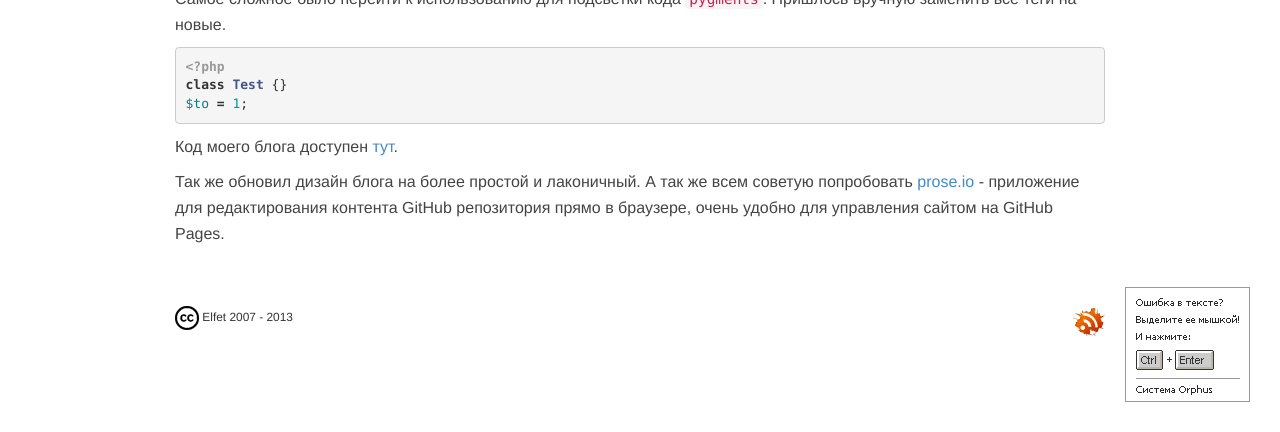
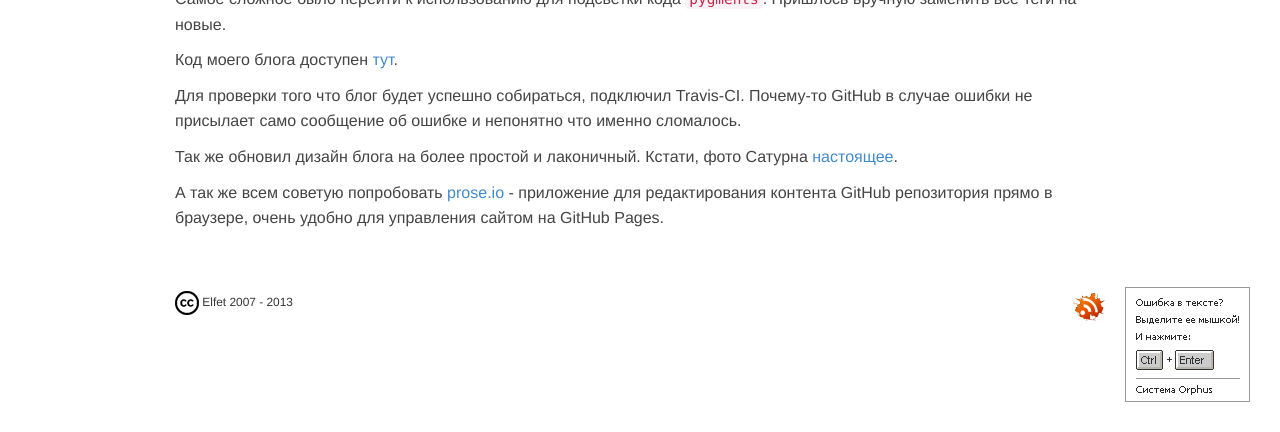
Before and after one commit to toFlash/medv.io, a Jekyll site: the page built from _posts/2013-11-19-migration-from-wordpress-to-jekyll.md, in a window 1280 px wide, cut to the strip 468-900 px from the top of the page. Built offline with Jekyll 4.4.1, drawn with Linux system fonts in a browser that asks for light colours; Markdown is read by kramdown in place of the engine named in the settings; comment, search, counter and statistics services are not loaded.

Commit message:
Updated 2013-11-19-migration-from-wordpress-to-jekyll.md

```diff
--- a/_posts/2013-11-19-migration-from-wordpress-to-jekyll.md
+++ b/_posts/2013-11-19-migration-from-wordpress-to-jekyll.md
@@ -12,14 +12,11 @@ published: true
 
 Самое сложное было перейти к использованию для подсветки кода `pygments`. Пришлось вручную заменить все теги на новые.
 
-{% highlight php %}
-<?php
-class Test {}
-$to = 1;
-{% endhighlight %}
-
 Код моего блога доступен [тут](https://github.com/elfet/elfet.github.io).
 
-Так же обновил дизайн блога на более простой и лаконичный.
+Для проверки того что блог будет успешно собираться, подключил Travis-CI. Почему-то GitHub в случае ошибки не присылает само сообщение об ошибке и непонятно что именно сломалось.
+
+Так же обновил дизайн блога на более простой и лаконичный. Кстати, фото Сатурна [настоящее](http://www.nasa.gov/mission_pages/cassini/whycassini/jpl/cassini20131112.html#.UovVJmTuiWU).
 <!--more-->
+
 А так же всем советую попробовать [prose.io](http://prose.io) - приложение для редактирования контента GitHub репозитория прямо в браузере, очень удобно для управления сайтом на GitHub Pages.
```
